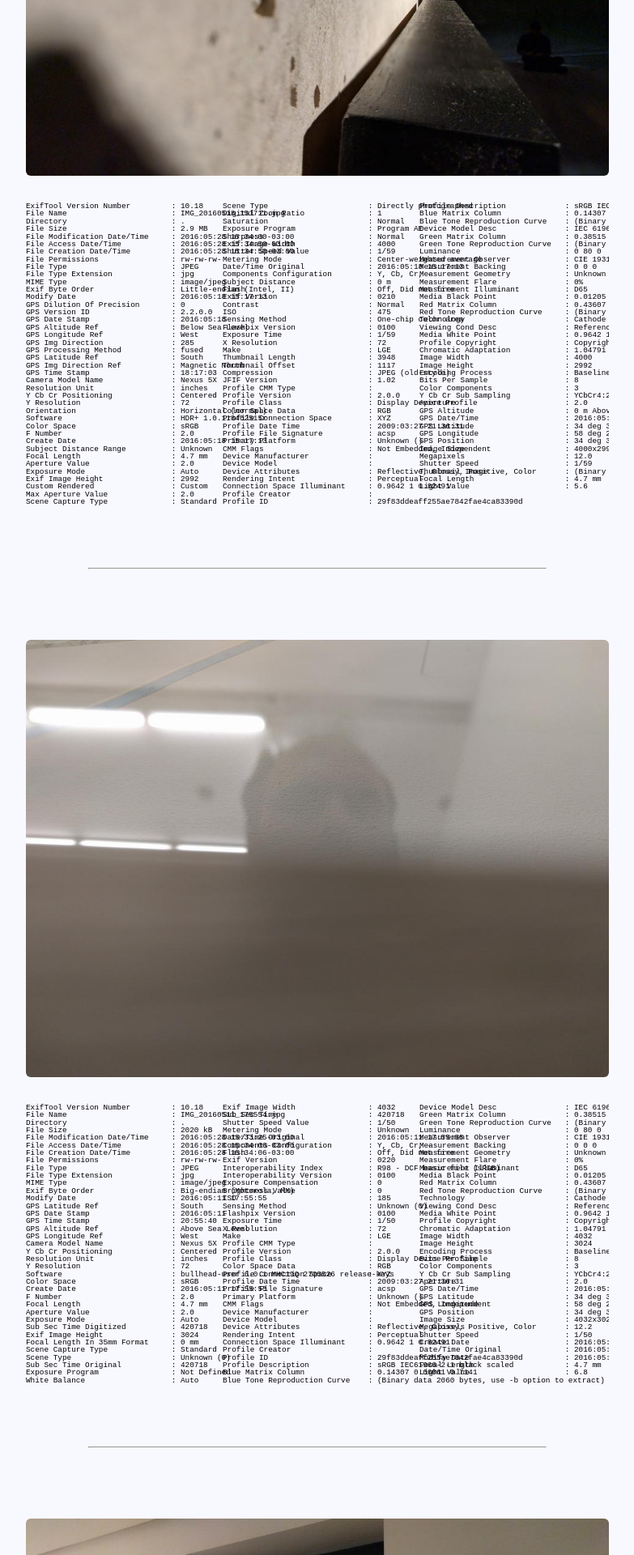
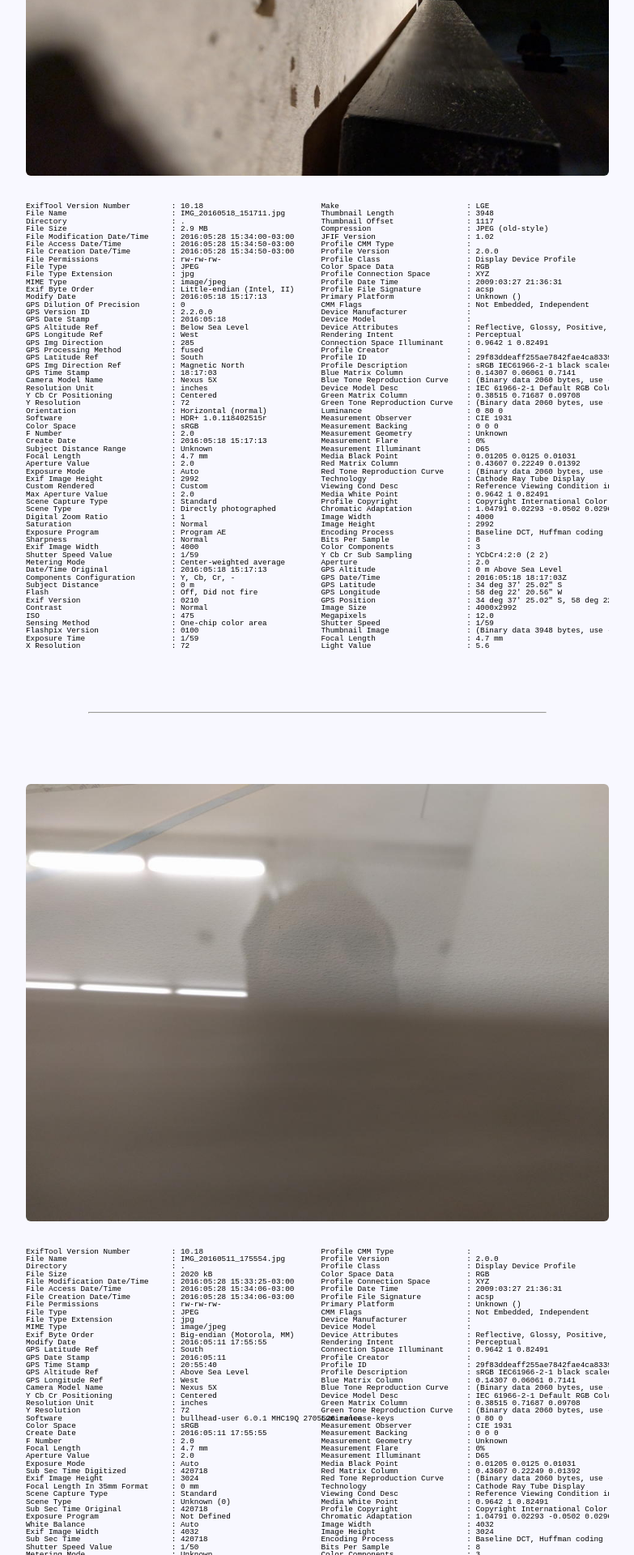
Before and after one commit to tasken/sitio.audiovisual, a Jekyll site: the page built from _posts/2016-05-30-TP4.md, in a window 1280 px wide. Shown: the part 679-2599 px from the top of the page at 81% size, without its empty margins (248-1031 px from the left). Built offline with Jekyll 4.4.1, drawn with Linux system fonts in a browser that asks for light colours.

Commit message:
ajustes css code

```diff
--- a/_sass/_dav.scss
+++ b/_sass/_dav.scss
@@ -70,9 +70,9 @@ h2#bibliografa {
 }
 
 pre.highlight {
-    -webkit-column-count: 3;
-    -moz-column-count: 3;
-    column-count: 3;
+    -webkit-column-count: 2;
+    -moz-column-count: 2;
+    column-count: 2;
     font-family: monospace;
     font-size: .6em;
     overflow: hidden;
```
